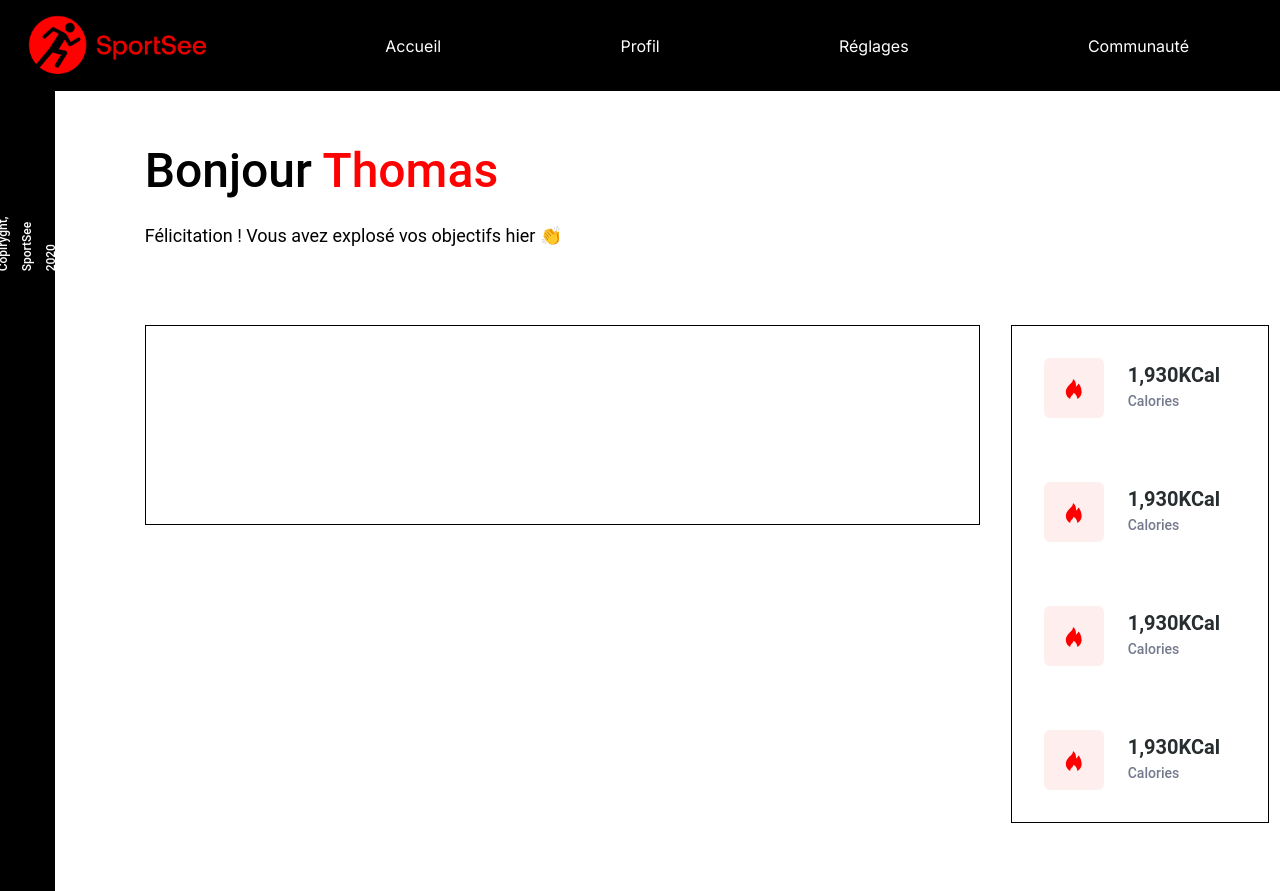
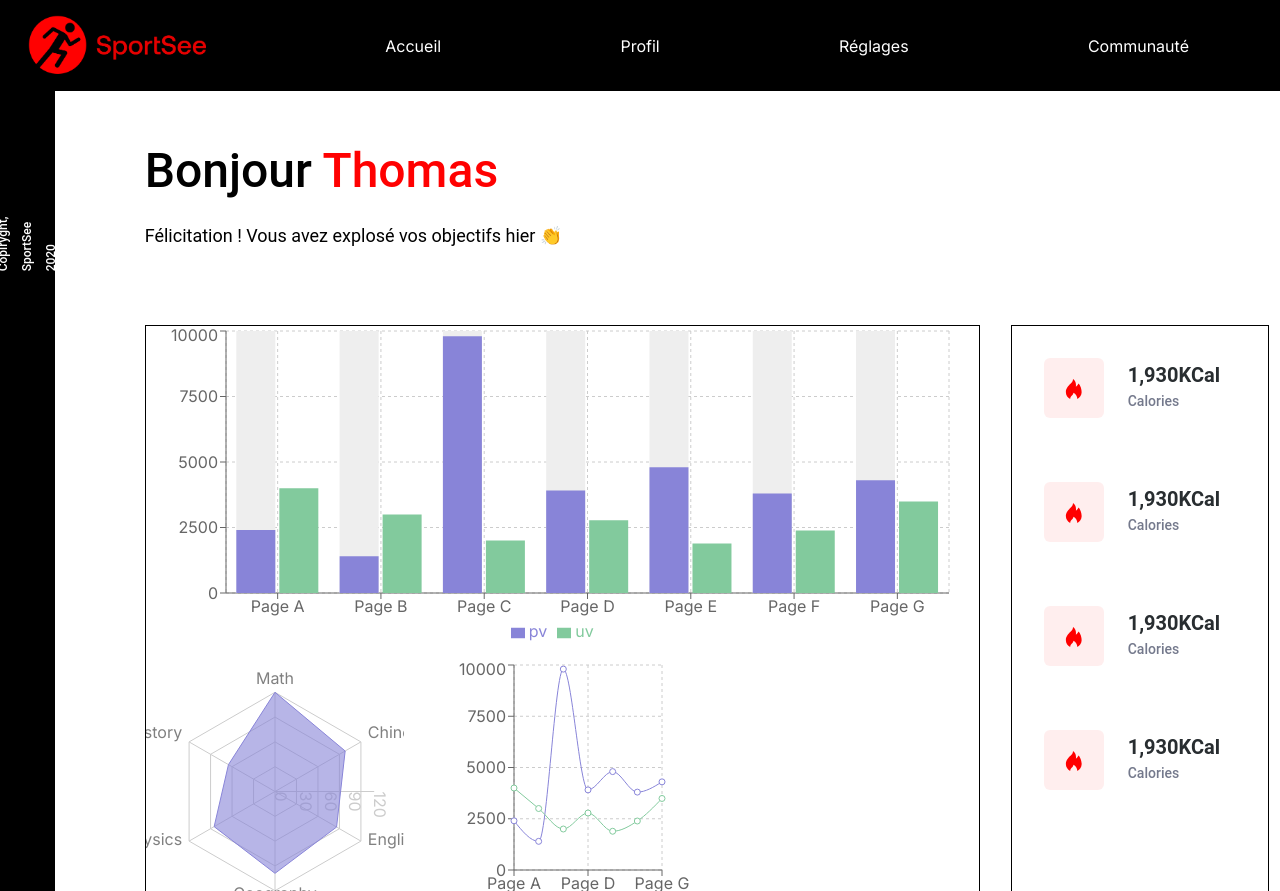
Before and after one commit to Osiri70cl/Frontend, a Next.js app: page / in a window 1280 px wide. Built offline with nearby package versions, Linux system fonts and the light colour scheme.

Commit message:
Continue integration (add the placeholder charts)

```diff
--- a/src/app/(home)/page.module.scss
+++ b/src/app/(home)/page.module.scss
@@ -29,8 +29,14 @@
     width: 1124px;
     .graphs {
       width: 835px;
-      height: 200px;
+      height: 800px;
       border: 1px solid black;
+      .bottomCharts {
+        display: flex;
+        align-items: center;
+        column-gap: 30px;
+        height: 291px;
+      }
     }
     .aside {
       width: 258px;
--- a/src/app/(home)/page.tsx
+++ b/src/app/(home)/page.tsx
@@ -1,7 +1,12 @@
 "use client";
 import React from "react";
+
 import styles from "./page.module.scss";
 import Burns from "../_components/burns/Burns";
+import BarCharts from "../_components/BarChart/BarCharts";
+import RadarCharts from "../_components/RadarCharts/RadarCharts";
+import LineCharts from "../_components/LineCharts/LineCharts";
+import RadialCharts from "../_components/RadialChart/RadialCharts";
 
 export default function Home() {
   return (
@@ -13,7 +18,14 @@ export default function Home() {
         <p>Félicitation ! Vous avez explosé vos objectifs hier 👏</p>
       </div>
       <div className={styles.content}>
-        <div className={styles.graphs}></div>
+        <div className={styles.graphs}>
+          <BarCharts />
+          <div className={styles.bottomCharts}>
+            <RadarCharts />
+            <LineCharts />
+            <RadialCharts />
+          </div>
+        </div>
         <aside className={styles.aside}>
           {/* //map to do */}
           <Burns />
--- /dev/null
+++ b/src/app/_components/BarChart/BarChart.module.scss
@@ -0,0 +1,4 @@
+.wrapper {
+  width: 100%;
+  height: 320px;
+}
--- /dev/null
+++ b/src/app/_components/BarChart/BarCharts.tsx
@@ -0,0 +1,89 @@
+"use client";
+
+import styles from "./BarChart.module.scss";
+import React, { PureComponent } from "react";
+import {
+  BarChart,
+  Bar,
+  XAxis,
+  YAxis,
+  CartesianGrid,
+  Tooltip,
+  Legend,
+  ResponsiveContainer,
+} from "recharts";
+
+const data = [
+  {
+    name: "Page A",
+    uv: 4000,
+    pv: 2400,
+    amt: 2400,
+  },
+  {
+    name: "Page B",
+    uv: 3000,
+    pv: 1398,
+    amt: 2210,
+  },
+  {
+    name: "Page C",
+    uv: 2000,
+    pv: 9800,
+    amt: 2290,
+  },
+  {
+    name: "Page D",
+    uv: 2780,
+    pv: 3908,
+    amt: 2000,
+  },
+  {
+    name: "Page E",
+    uv: 1890,
+    pv: 4800,
+    amt: 2181,
+  },
+  {
+    name: "Page F",
+    uv: 2390,
+    pv: 3800,
+    amt: 2500,
+  },
+  {
+    name: "Page G",
+    uv: 3490,
+    pv: 4300,
+    amt: 2100,
+  },
+];
+
+const BarCharts = () => {
+  return (
+    <div className={styles.wrapper}>
+      <ResponsiveContainer width="100%" height="100%">
+        <BarChart
+          width={500}
+          height={800}
+          data={data}
+          margin={{
+            top: 5,
+            right: 30,
+            left: 20,
+            bottom: 5,
+          }}
+        >
+          <CartesianGrid strokeDasharray="3 3" />
+          <XAxis dataKey="name" />
+          <YAxis />
+          <Tooltip />
+          <Legend />
+          <Bar dataKey="pv" fill="#8884d8" background={{ fill: "#eee" }} />
+          <Bar dataKey="uv" fill="#82ca9d" />
+        </BarChart>
+      </ResponsiveContainer>
+    </div>
+  );
+};
+
+export default BarCharts;
--- /dev/null
+++ b/src/app/_components/LineCharts/LineCharts.module.scss
@@ -0,0 +1,4 @@
+.wrapper {
+  width: 258px;
+  height: 263px;
+}
--- /dev/null
+++ b/src/app/_components/LineCharts/LineCharts.tsx
@@ -0,0 +1,92 @@
+import styles from "./LineCharts.module.scss";
+import React, { PureComponent } from "react";
+import {
+  LineChart,
+  Line,
+  XAxis,
+  YAxis,
+  CartesianGrid,
+  Tooltip,
+  Legend,
+  ResponsiveContainer,
+} from "recharts";
+
+const data = [
+  {
+    name: "Page A",
+    uv: 4000,
+    pv: 2400,
+    amt: 2400,
+  },
+  {
+    name: "Page B",
+    uv: 3000,
+    pv: 1398,
+    amt: 2210,
+  },
+  {
+    name: "Page C",
+    uv: 2000,
+    pv: 9800,
+    amt: 2290,
+  },
+  {
+    name: "Page D",
+    uv: 2780,
+    pv: 3908,
+    amt: 2000,
+  },
+  {
+    name: "Page E",
+    uv: 1890,
+    pv: 4800,
+    amt: 2181,
+  },
+  {
+    name: "Page F",
+    uv: 2390,
+    pv: 3800,
+    amt: 2500,
+  },
+  {
+    name: "Page G",
+    uv: 3490,
+    pv: 4300,
+    amt: 2100,
+  },
+];
+
+const LineCharts = () => {
+  return (
+    <div className={styles.wrapper}>
+      <ResponsiveContainer width="100%" height="100%">
+        <LineChart
+          width={500}
+          height={300}
+          data={data}
+          margin={{
+            top: 5,
+            right: 30,
+            left: 20,
+            bottom: 5,
+          }}
+        >
+          <CartesianGrid strokeDasharray="3 3" />
+          <XAxis dataKey="name" />
+          <YAxis />
+          <Tooltip />
+          <Legend />
+          <Line
+            type="monotone"
+            dataKey="pv"
+            stroke="#8884d8"
+            activeDot={{ r: 8 }}
+          />
+          <Line type="monotone" dataKey="uv" stroke="#82ca9d" />
+        </LineChart>
+      </ResponsiveContainer>
+    </div>
+  );
+};
+
+export default LineCharts;
--- /dev/null
+++ b/src/app/_components/RadarCharts/RadarCharts.module.scss
@@ -0,0 +1,4 @@
+.wrapper {
+  width: 258px;
+  height: 263px;
+}
--- /dev/null
+++ b/src/app/_components/RadarCharts/RadarCharts.tsx
@@ -0,0 +1,73 @@
+"use client";
+import styles from "./RadarCharts.module.scss";
+import React, { PureComponent } from "react";
+import {
+  Radar,
+  RadarChart,
+  PolarGrid,
+  PolarAngleAxis,
+  PolarRadiusAxis,
+  ResponsiveContainer,
+} from "recharts";
+
+const data = [
+  {
+    subject: "Math",
+    A: 120,
+    B: 110,
+    fullMark: 150,
+  },
+  {
+    subject: "Chinese",
+    A: 98,
+    B: 130,
+    fullMark: 150,
+  },
+  {
+    subject: "English",
+    A: 86,
+    B: 130,
+    fullMark: 150,
+  },
+  {
+    subject: "Geography",
+    A: 99,
+    B: 100,
+    fullMark: 150,
+  },
+  {
+    subject: "Physics",
+    A: 85,
+    B: 90,
+    fullMark: 150,
+  },
+  {
+    subject: "History",
+    A: 65,
+    B: 85,
+    fullMark: 150,
+  },
+];
+
+const RadarCharts = () => {
+  return (
+    <div className={styles.wrapper}>
+      <ResponsiveContainer width="100%" height="100%">
+        <RadarChart cx="50%" cy="50%" outerRadius="80%" data={data}>
+          <PolarGrid />
+          <PolarAngleAxis dataKey="subject" />
+          <PolarRadiusAxis />
+          <Radar
+            name="Mike"
+            dataKey="A"
+            stroke="#8884d8"
+            fill="#8884d8"
+            fillOpacity={0.6}
+          />
+        </RadarChart>
+      </ResponsiveContainer>
+    </div>
+  );
+};
+
+export default RadarCharts;
--- /dev/null
+++ b/src/app/_components/RadialChart/RadialCharts.module.scss
@@ -0,0 +1,4 @@
+.wrapper {
+  width: 258px;
+  height: 263px;
+}
--- /dev/null
+++ b/src/app/_components/RadialChart/RadialCharts.tsx
@@ -0,0 +1,55 @@
+import styles from "./RadialCharts.module.scss";
+import React from "react";
+import {
+  RadialBarChart,
+  RadialBar,
+  Legend,
+  ResponsiveContainer,
+} from "recharts";
+
+const data = [
+  {
+    name: "unknow",
+    uv: 12,
+    pv: 4800,
+    fill: "#ffc658",
+  },
+];
+
+const style = {
+  top: "50%",
+  right: 0,
+  transform: "translate(0, -50%)",
+  lineHeight: "24px",
+};
+
+const RadialCharts = () => {
+  <div className={styles.wrapper}>
+    <ResponsiveContainer width="100%" height="100%">
+      <RadialBarChart
+        cx="50%"
+        cy="50%"
+        innerRadius="10%"
+        outerRadius="80%"
+        barSize={10}
+        data={data}
+      >
+        <RadialBar
+          minAngle={15}
+          label={{ position: "insideStart", fill: "#fff" }}
+          background
+          clockWise
+          dataKey="uv"
+        />
+        <Legend
+          iconSize={10}
+          layout="vertical"
+          verticalAlign="middle"
+          wrapperStyle={style}
+        />
+      </RadialBarChart>
+    </ResponsiveContainer>
+  </div>;
+};
+
+export default RadialCharts;
```
